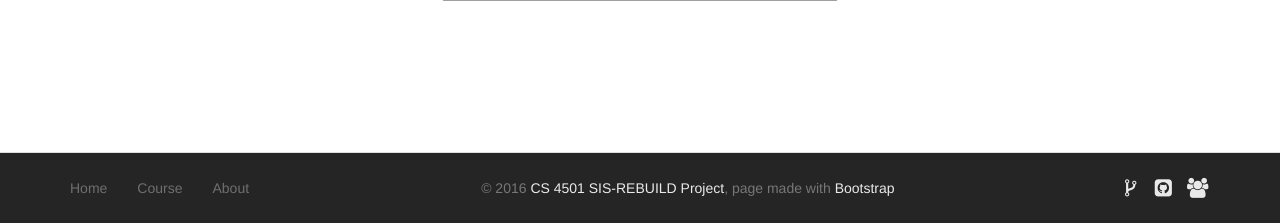
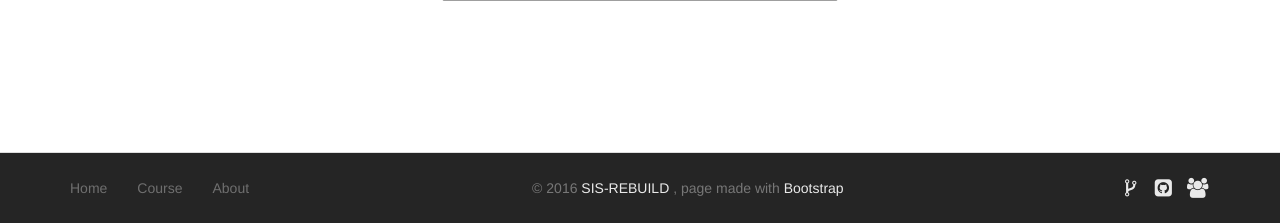
Before and after one commit to Charleo85/SIS-Rebuild, a Django app: page /student/signup/ in a window 1280 px wide. Shown: the part 577-800 px from the top of the page. Run offline with Django 3.2, Linux system fonts and the light colour scheme; some libraries are stand-ins or nearby versions; some web fonts are replaced.

Commit message:
Front End Update

```diff
--- a/web/static/templates/BottomBar.html
+++ b/web/static/templates/BottomBar.html
@@ -36,7 +36,7 @@
 
         </div>
         <div class="copyright">
-            &copy; 2016 <a href=""> CS 4501 SIS-REBUILD Project</a>, page made with <a target="_blank" href="http://getbootstrap.com">Bootstrap</a>
+            &copy; 2016 <a href=""> SIS-REBUILD </a>, page made with <a target="_blank" href="http://getbootstrap.com">Bootstrap</a>
         </div>
     </div>
 </footer>
```
